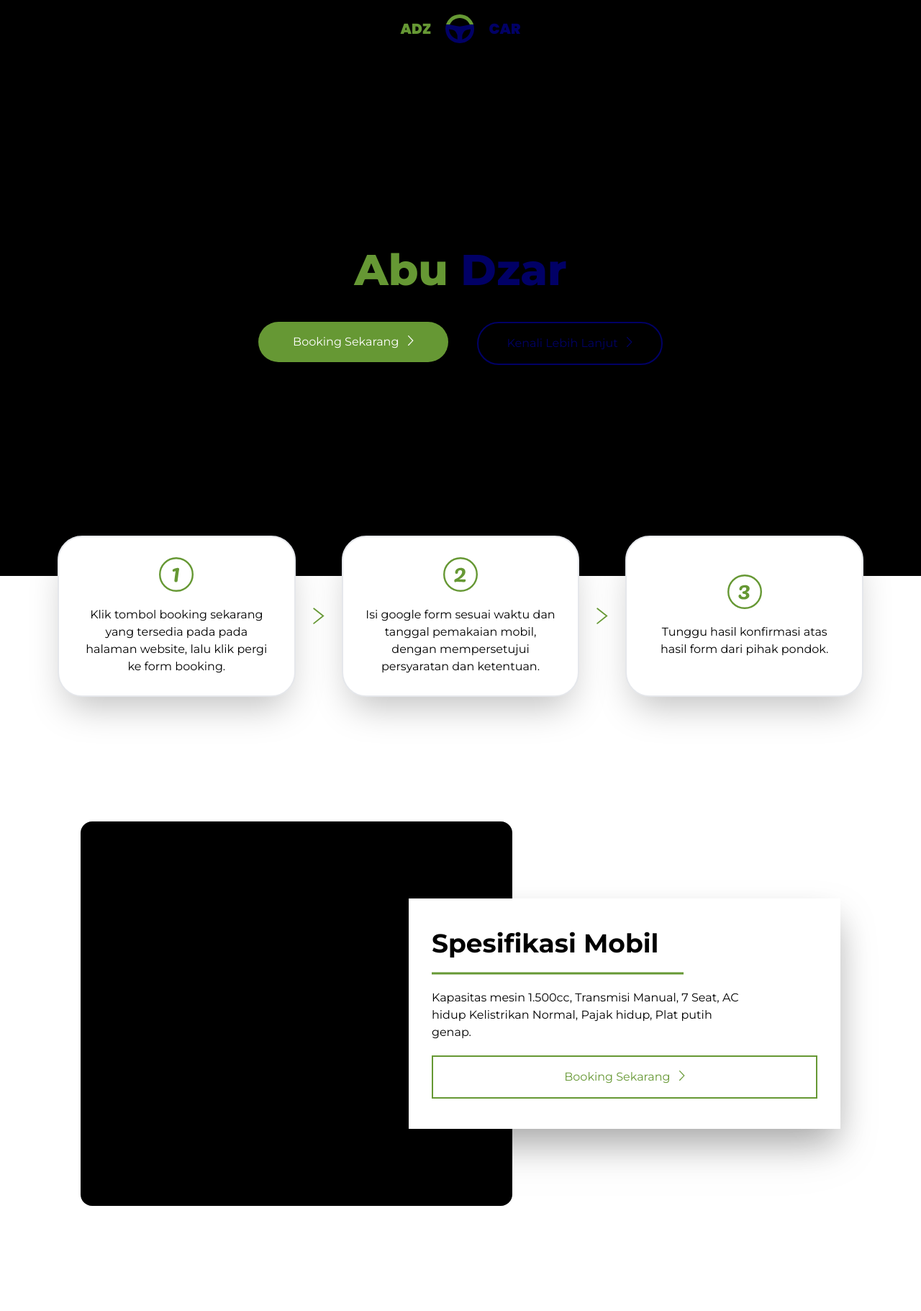
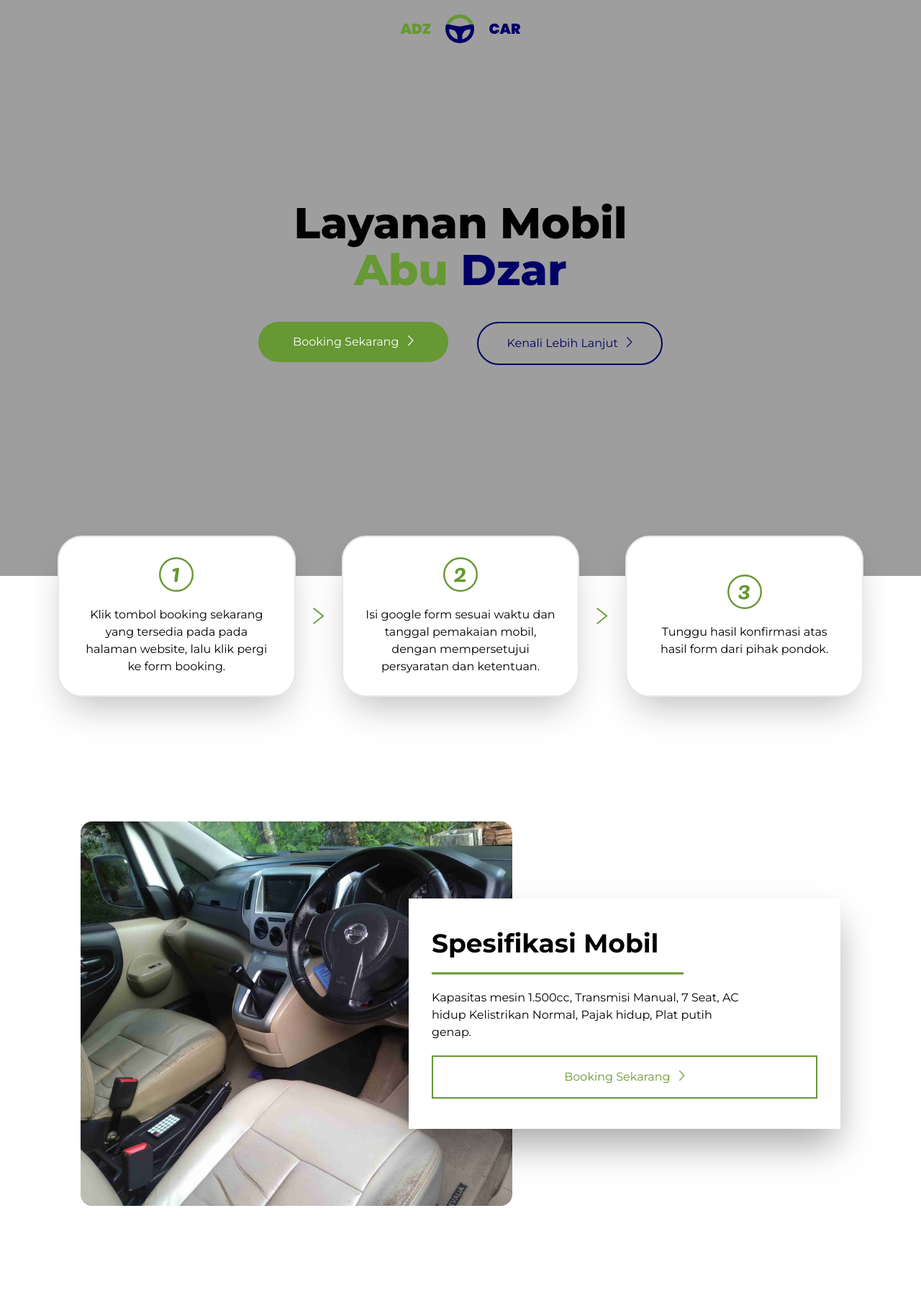
Before and after one commit to kramalmr/JavaScript, a website: page WebPeminjamanMobil/public/index.html in a window 1280 px wide. Shown: the top 1821 px of the page at 72% size. Drawn offline with nearby package versions, Linux system fonts and the light colour scheme; files that its build step writes are made by us from their sources; the site is published under a folder, as on GitHub Pages, so addresses that start at the root find nothing.

Commit message:
Update index.html

```diff
--- a/WebPeminjamanMobil/public/index.html
+++ b/WebPeminjamanMobil/public/index.html
@@ -14,7 +14,7 @@
 </head>
 <body class="font-Montserrat font-normal">
     <!-- HERO -->
-    <div class="w-full bg-black h-screen bg-top bg-cover " style="background-image: url(/assets/background.png);">
+    <div class="w-full bg-black h-screen bg-top bg-cover " style="background-image: url(../assets/background.png);">
         <div class="flex md:justify-center px-5 absolute h-20 w-full items-center">
             <!-- <div class="w-10 h-10 bg-black rounded-full"></div> -->
             <svg class="h-10 md:hidden" viewBox="0 0 113 137" fill="none" xmlns="http://www.w3.org/2000/svg">
@@ -115,7 +115,7 @@
     <!-- SPEKMOBIL -->
     <section id="about" class="lg:mt-72 mt-32 lg:px-10 px-10">
         <div class="w-full hidden lg:flex flex-row items-center h-[80vh] -space-x-36 justify-center overflow-hidden">
-            <div class="w-6/12 h-5/6 bg-black bg-cover rounded-2xl" style="background-image: url('/assets/dummy.png');"></div>
+            <div class="w-6/12 h-5/6 bg-black bg-cover rounded-2xl" style="background-image: url(../assets/dummy.png);"></div>
             <div class="w-6/12 h-3/6 bg-white shadow-2xl drop-shadow-2xl px-8 flex flex-col justify-center">
                 <div class="text-4xl font-bold">Spesifikasi Mobil</div>
                 <svg class="h-5 w-auto stroke-main-green stroke-[3] my-3" xmlns="http://www.w3.org/2000/svg">
@@ -134,7 +134,7 @@
             </div>
         </div>
         <div class="w-full bg-white shadow-2xl drop-shadow-2xl flex flex-col h-[600px] rounded-3xl mb-36 lg:hidden">
-            <div class="bg-cover w-full h-1/2 rounded-t-3xl" style="background-image: url('/assets/dummy.png');"></div>
+            <div class="bg-cover w-full h-1/2 rounded-t-3xl" style="background-image: url(../assets/dummy.png);"></div>
             <div class="flex flex-col px-5 py-5">
                 <div class="text-4xl font-bold">Spesifikasi Mobil</div>
             <svg class="h-5 w-auto stroke-main-green stroke-[3] my-3" xmlns="http://www.w3.org/2000/svg">
```
